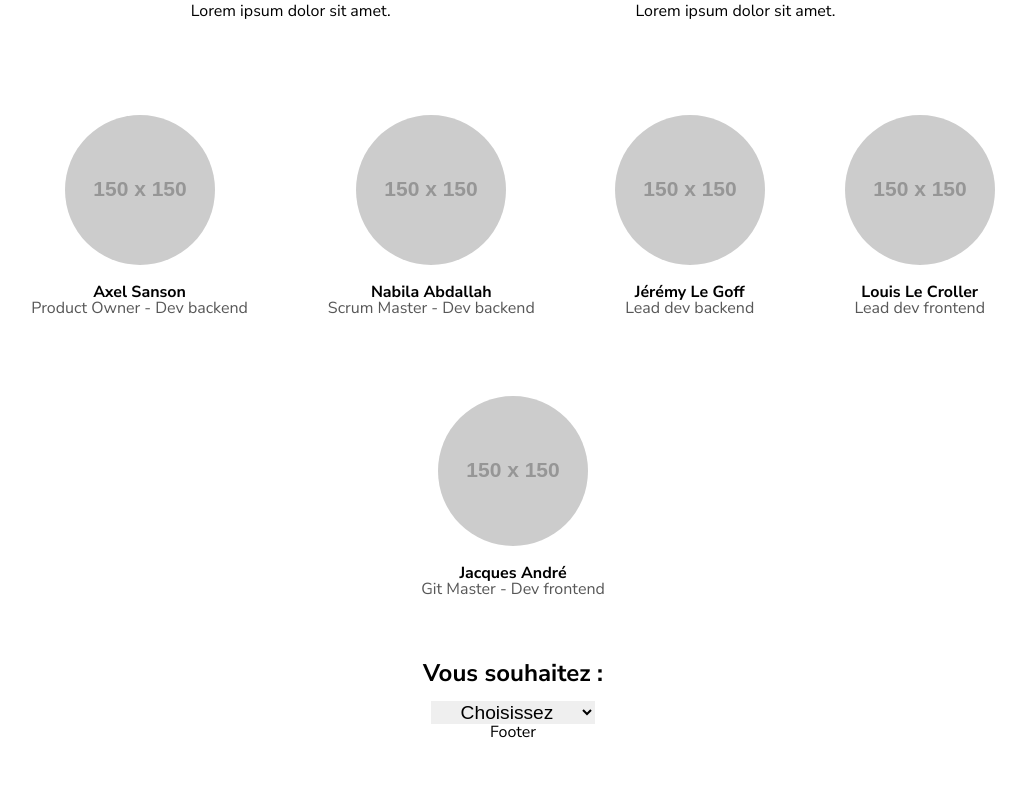
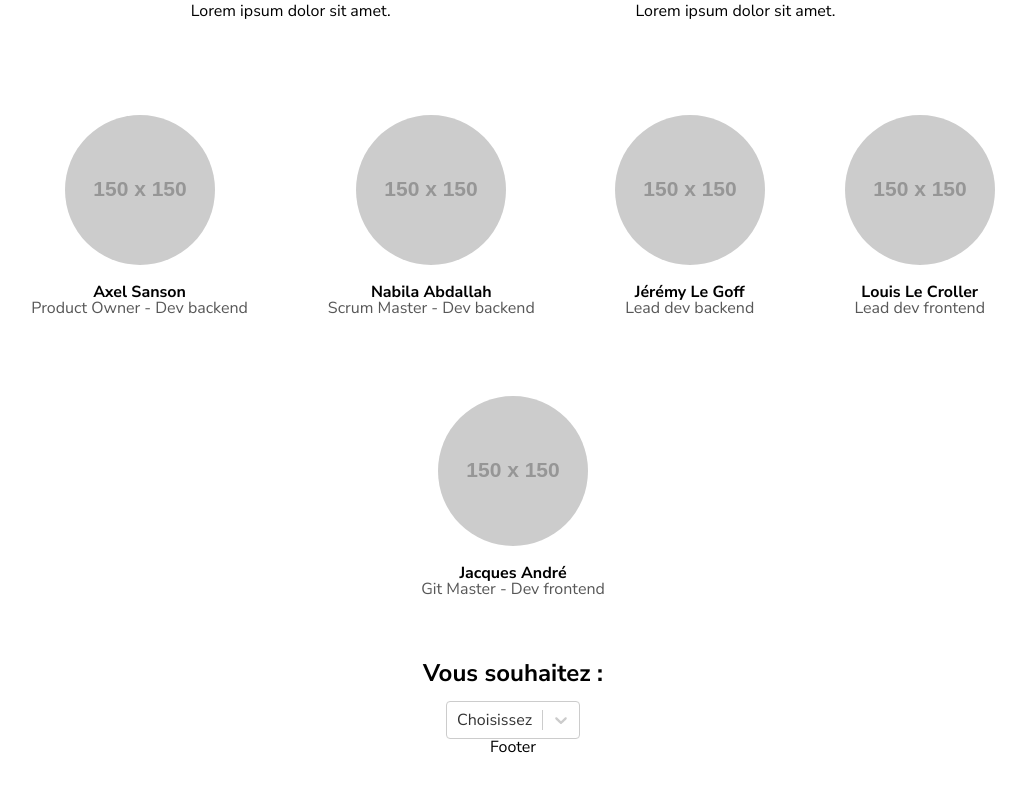
Before and after one commit to SansonAxel/AS-projet14-front, a React (Vite) app: page / in a window 1280 px wide. Shown: the part 731-1518 px from the top of the page, without its empty margins (127-1153 px from the left). Built offline with nearby package versions, Linux system fonts and the light colour scheme.

Commit message:
BUILD - I installed react-select to have a better way to build selectors dynamically

```diff
--- a/package.json
+++ b/package.json
@@ -16,6 +16,7 @@
 		"react-dom": "^18.2.0",
 		"react-redux": "^8.1.3",
 		"react-router-dom": "^6.20.0",
+		"react-select": "^5.8.0",
 		"redux": "^4.2.1"
 	},
 	"devDependencies": {
--- a/src/components/Homepage/Homepage.jsx
+++ b/src/components/Homepage/Homepage.jsx
@@ -1,6 +1,9 @@
+/* eslint-disable react/no-unescaped-entities */
 import PropTypes from 'prop-types';
-import { useState } from 'react';
+import { useEffect, useMemo, useRef, useState } from 'react';
 import { useDispatch, useSelector } from 'react-redux';
+import Select from 'react-select';
+
 import './Homepage.scss';
 import Header from './Header/Header';
 import Footer from './Footer/Footer';
@@ -23,11 +26,24 @@ const Homepage = () => {
 
   const dispatch = useDispatch();
 
+  const formOptionsSelector = [
+    { value: 'default', label: 'Choisissez' },
+    { value: 'informations', label: 'Des informations' },
+    { value: 'registration', label: 'Vous inscrire' },
+  ];
+
   const handleChange = (newValue, identifier) => {
     dispatch(changeInfoField(newValue, identifier));
   };
 
   const [selectedForm, setSelectedForm] = useState('default');
+
+  const defaultSelectedValue = useMemo(() => {
+    setSelectedForm(formOptionsSelector[0]);
+
+    return formOptionsSelector[0];
+    // eslint-disable-next-line react-hooks/exhaustive-deps
+  }, []);
 
   return (
     <div className="Homepage">
@@ -133,16 +149,24 @@ const Homepage = () => {
       </section>
       <section className="Homepage__Section">
         <h2>Vous souhaitez :</h2>
-        <select
+        {/* <select
+          ref={ref}
           value={selectedForm}
           onChange={(e) => setSelectedForm(e.target.value)}
         >
           <option value="default">Choisissez</option>
           <option value="informations">Des informations</option>
           <option value="registration">Vous inscrire</option>
-        </select>
-        {selectedForm !== 'default' &&
-          (selectedForm === 'informations' ? (
+        </select> */}
+        <Select
+          defaultValue={defaultSelectedValue}
+          value={selectedForm}
+          onChange={(value) => setSelectedForm(value)}
+          name="Select"
+          options={formOptionsSelector}
+        />
+        {selectedForm.value !== 'default' &&
+          (selectedForm.value === 'informations' ? (
             <InformationForm
               firstname={firstname}
               lastname={lastname}
```
Also changed, not shown: 1 other file (tests, documents, lock files or other folders).
